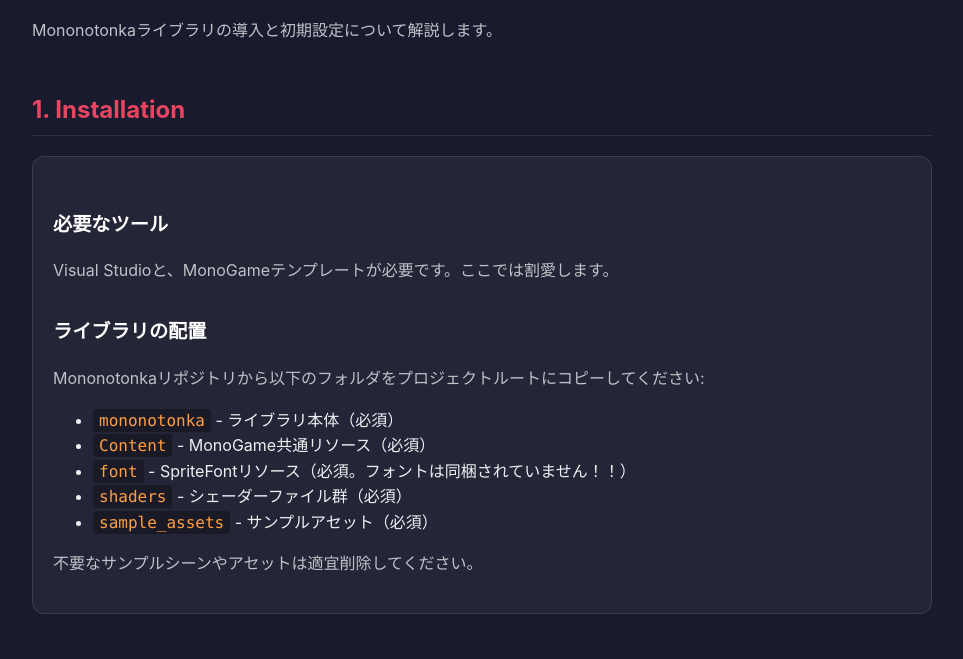
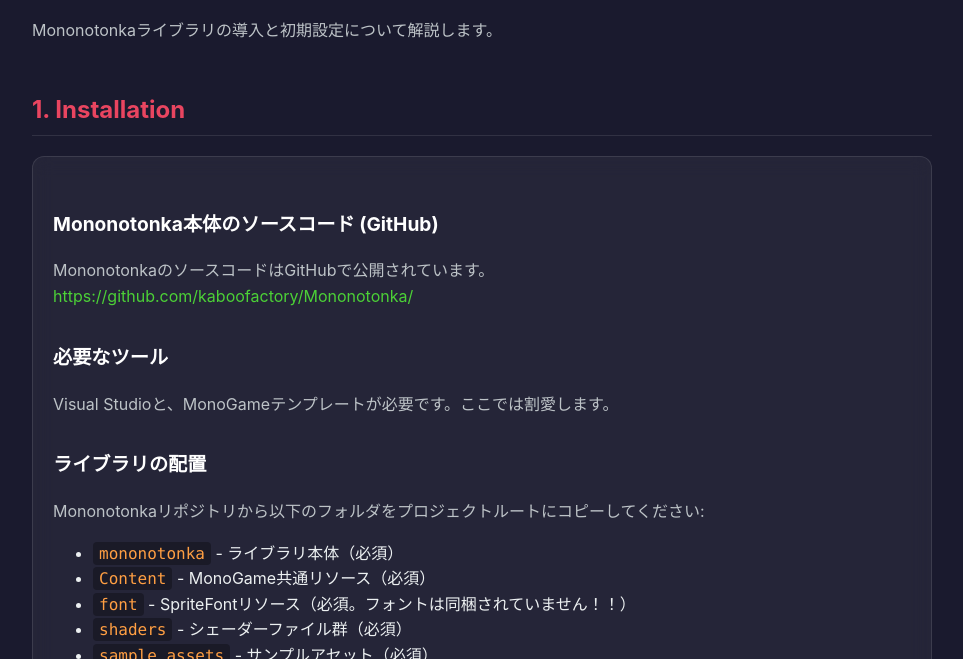
Before and after one commit to kaboofactory/Mononotonka, a plain HTML site: page manual/getting_started.html in a window 1280 px wide. Shown: the part 139-798 px from the top of the page, without its empty margins (158-1121 px from the left). Drawn offline with Linux system fonts and the light colour scheme.

Commit message:
update getting_start.html
Add link to GitHub

```diff
--- a/manual/getting_started.html
+++ b/manual/getting_started.html
@@ -15,6 +15,11 @@
 
         <h2>1. Installation</h2>
         <div class="card">
+            <h3>Mononotonka本体のソースコード (GitHub)</h3>
+            <p>MononotonkaのソースコードはGitHubで公開されています。<br>
+                <a href="https://github.com/kaboofactory/Mononotonka/"
+                    target="_blank">https://github.com/kaboofactory/Mononotonka/</a>
+            </p>
             <h3>必要なツール</h3>
             <p>
                 Visual Studioと、MonoGameテンプレートが必要です。ここでは割愛します。
```
